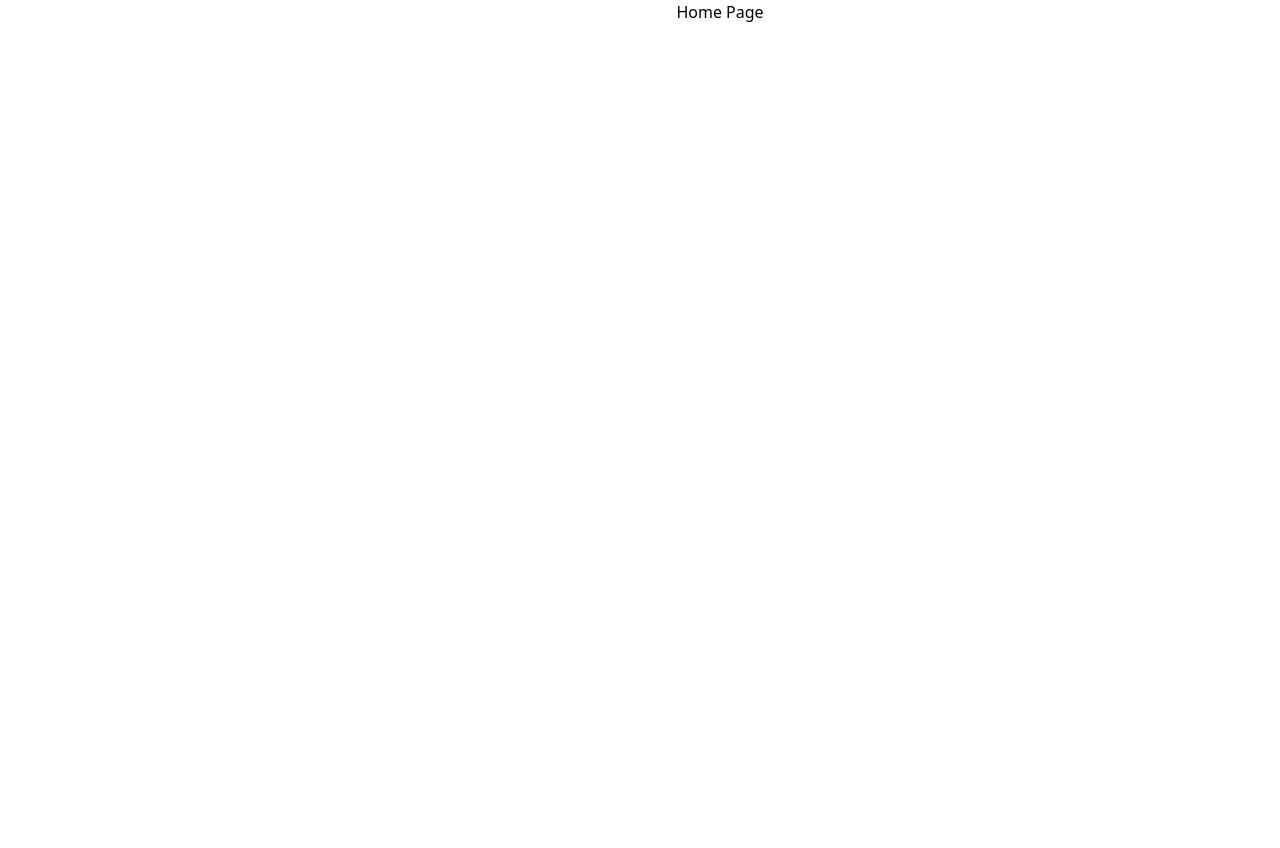
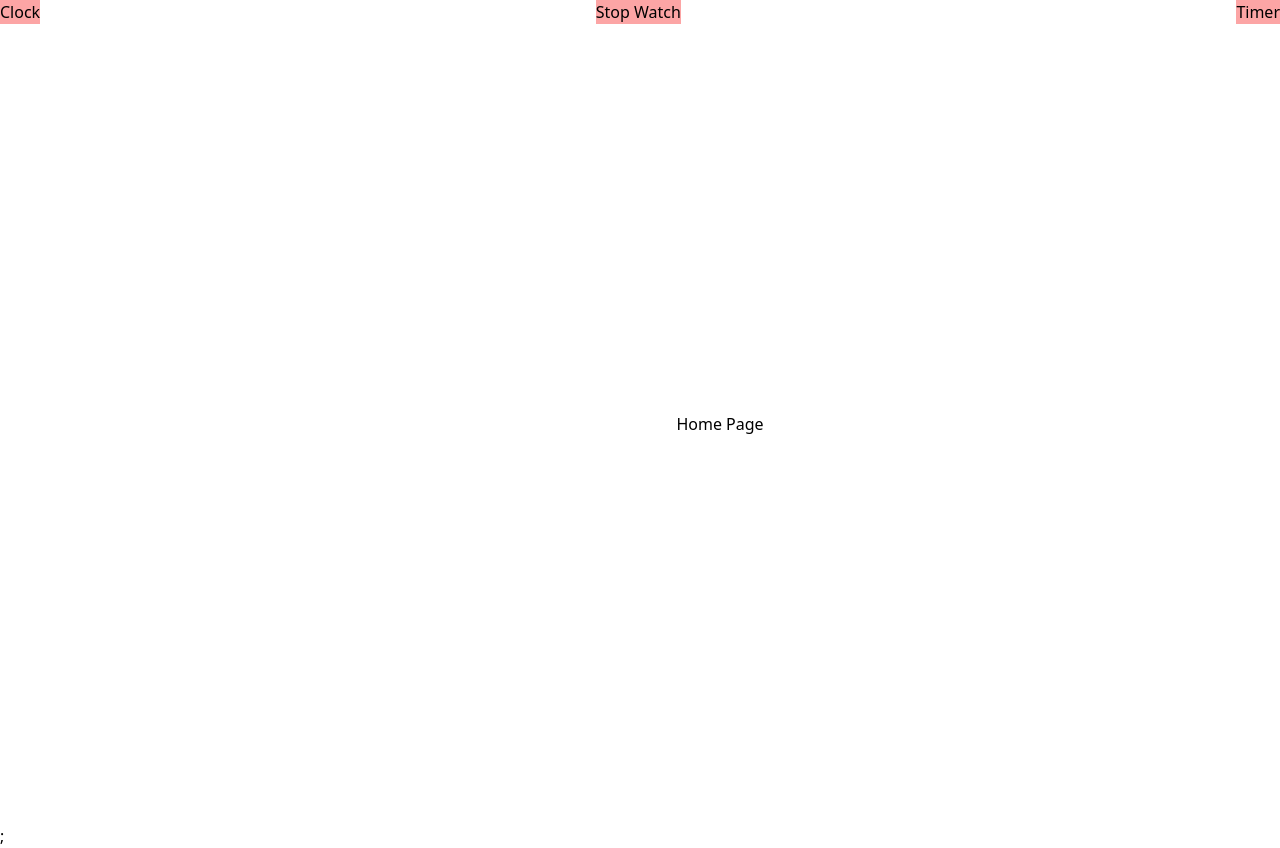
Before and after one commit to Gantulga0722/clock, a Next.js app: page / in a window 1280 px wide. Shown: the top 848 px of the page. Before the commit the page ends 800 px from the top, so only its background shows below. Built offline with nearby package versions, Linux system fonts and the light colour scheme.

Commit message:
From Home

```diff
--- a/src/components/Layout.js
+++ b/src/components/Layout.js
@@ -1,3 +1,11 @@
-import { Navbar } from "./Navbar";
+import Navbar from "./Navbar";
 
-const
+const Layout = ({ children }) => {
+  return (
+    <>
+      <Navbar />
+      <main>{children}</main>
+    </>
+  );
+};
+export default Layout;
--- a/src/components/Navbar.jsx
+++ b/src/components/Navbar.jsx
@@ -1,7 +1,7 @@
 import { Router } from "next/router";
 import { useRouter } from "next/router";
 
-export const Navbar = () => {
+const Navbar = () => {
   const router = useRouter();
   return (
     <div className="flex justify-between">
@@ -23,3 +23,4 @@ export const Navbar = () => {
     </div>
   );
 };
+export default Navbar;
--- a/src/pages/_app.js
+++ b/src/pages/_app.js
@@ -1,5 +1,10 @@
 import "@/styles/globals.css";
+import Layout from "@/components/layout";
 
 export default function App({ Component, pageProps }) {
-  return <Component {...pageProps} />;
+  return (
+    <Layout>
+      <Component {...pageProps} />;
+    </Layout>
+  );
 }
--- a/src/pages/index.js
+++ b/src/pages/index.js
@@ -5,7 +5,7 @@ const inter = Inter({ subsets: ["latin"] });
 
 export default function Home() {
   return (
-    <div className="flex justify-center items-center w-[1440px] mx-auto">
+    <div className="flex justify-center items-center w-[1440px] mx-auto h-[100vh]">
       Home Page
     </div>
   );
```
